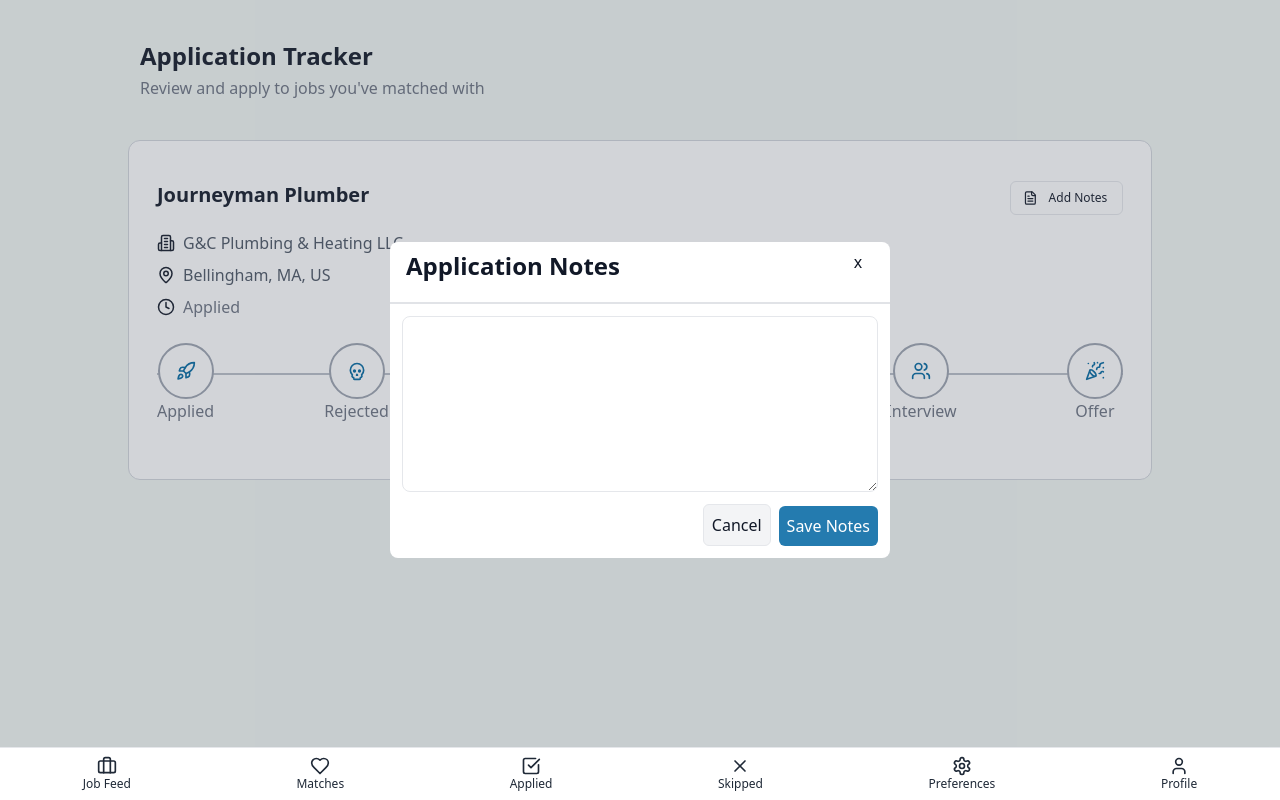
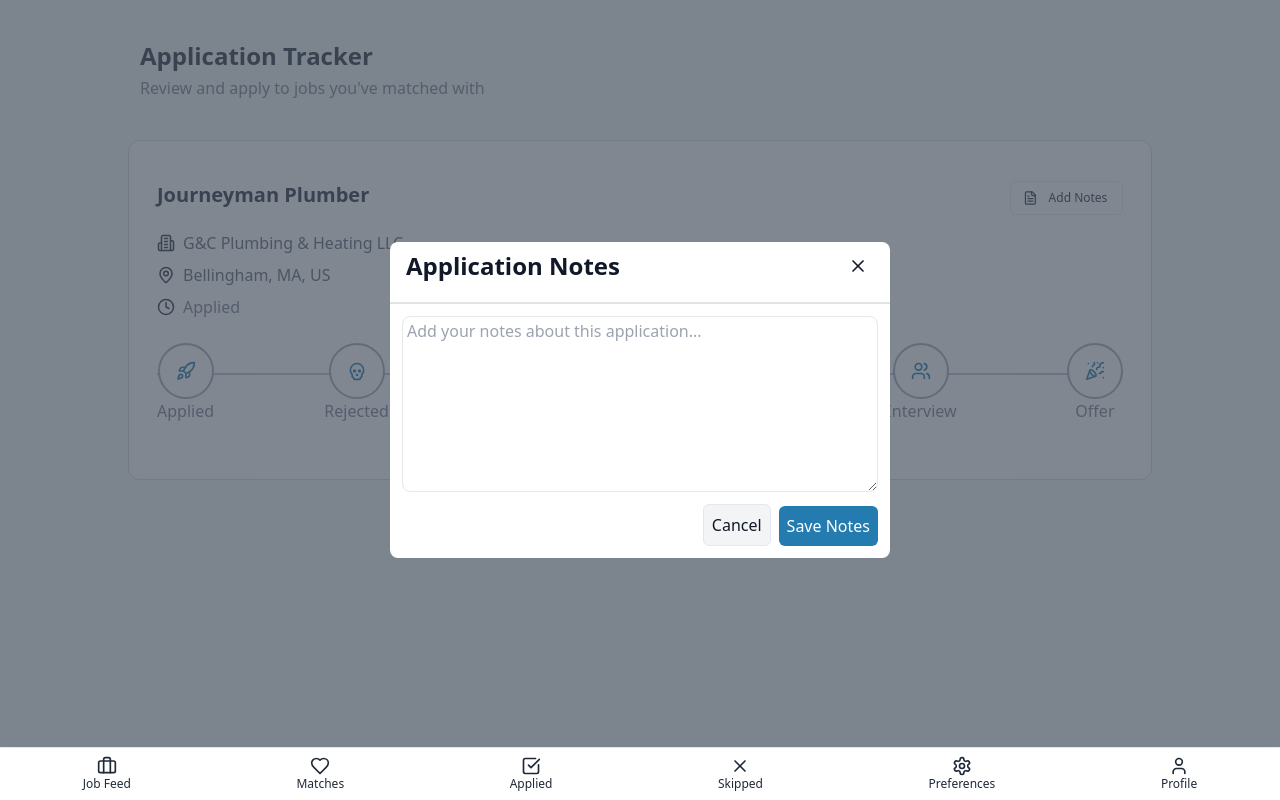
Before and after one commit to Muhammadbilalhaider/netlify-tailwind, a React (Create React App) app: page /applied in a window 1280 px wide. Both pictures are taken after a click on the button "Add Notes". Built offline with nearby package versions, Linux system fonts and the light colour scheme.

Commit message:
making Applied

```diff
--- a/src/components/Applied/Applied.tsx
+++ b/src/components/Applied/Applied.tsx
@@ -1,5 +1,5 @@
 import React, { useState } from 'react'
-import { Banknote, Book, BookA, BookCheck, BookCopy, BookDown, Building2, Clock, FileText, Filter, Ghost, MapPin, NotebookTabsIcon, NotepadText, NotepadTextDashed, PartyPopper, Phone, PhoneCall, Rocket, Search, Skull, Users } from 'lucide-react'
+import { Banknote, Book, BookA, X, BookCheck, BookCopy, BookDown, Building2, Clock, FileText, Filter, Ghost, MapPin, NotebookTabsIcon, NotepadText, NotepadTextDashed, PartyPopper, Phone, PhoneCall, Rocket, Search, Skull, Users } from 'lucide-react'
 
 
 const Applied = () => {
@@ -46,9 +46,9 @@ const Applied = () => {
     setOPenNotes(true)
   }
 
-const handlecancelNotes = ()=>{
-  setOPenNotes(false)
-}
+  const handlecancelNotes = () => {
+    setOPenNotes(false)
+  }
 
   return (
     <div className='w-full flex flex-col justify-center items-start py-10 px-4 sm:px-10 lg:px-32'>
@@ -156,24 +156,29 @@ const handlecancelNotes = ()=>{
       </div>
 
       {openNotes && (
-        <div className="fixed inset-0 flex-col bg-gray-600 bg-opacity-25 z-30 flex justify-center p-10 items-center">
+        <div className="fixed inset-0 flex-col bg-gray-600 bg-opacity-70 z-30 flex justify-center p-10 items-center">
           <div className='flex flex-col w-5/12 h-auto justify-center items-center rounded-lg bg-white'>
             <span className='flex justify-between w-full px-4 py-2'>
               <p className='font-bold text-start text-2xl text-gray-900'>
                 Application Notes
               </p>
-              <span className='w-8 h-8 justify-center text-center items-center rounded-full hover:bg-slate-300'>x</span>
+              <button
+                className='w-8 h-8 rounded-full flex justify-center items-center hover:bg-slate-300 cursor-pointer'
+                onClick={handlecancelNotes}
+              >
+                <X size={20} />
+              </button>
             </span>
             <div className='flex w-full mt-3'>
               <hr className="border-gray-400  w-full border opacity-30" />
             </div>
             <span className='flex w-full px-3'>
-              <textarea className='w-full mt-3 h-44 border rounded-lg py-2'></textarea>
+              <textarea className='w-full mt-3 h-44 border rounded-lg py-0.5 px-1' placeholder='Add your notes about this application...'></textarea>
             </span>
 
 
             <div className='flex flex-row space-x-2 py-3 justify-end items-end w-full mr-6'>
-              <button className='bg-gray-100 border p-2 rounded-md cursor-pointer'  onClick={() => handlecancelNotes()}>Cancel</button>
+              <button className='bg-gray-100 border p-2 rounded-md cursor-pointer' onClick={handlecancelNotes}>Cancel</button>
               <button className='bg-primary p-2 text-white rounded-md'>Save Notes</button>
             </div>
           </div>
```
